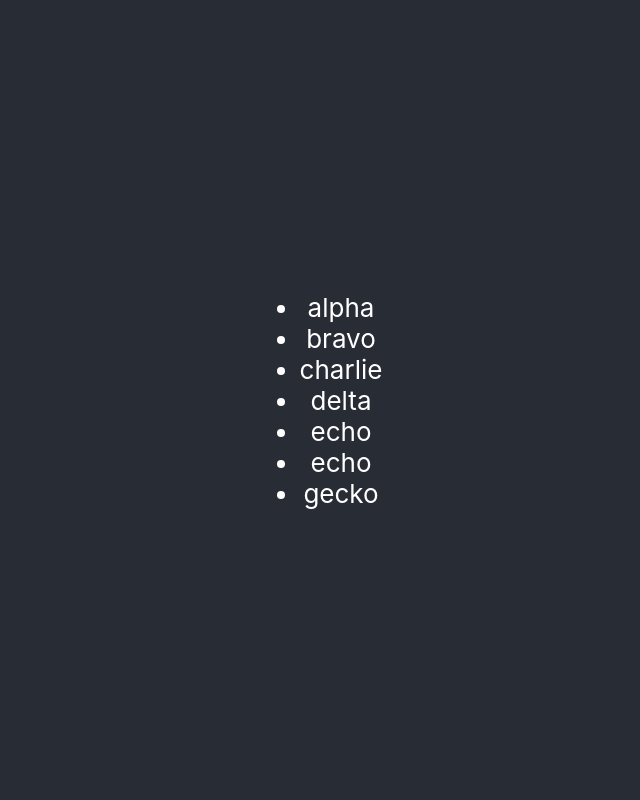
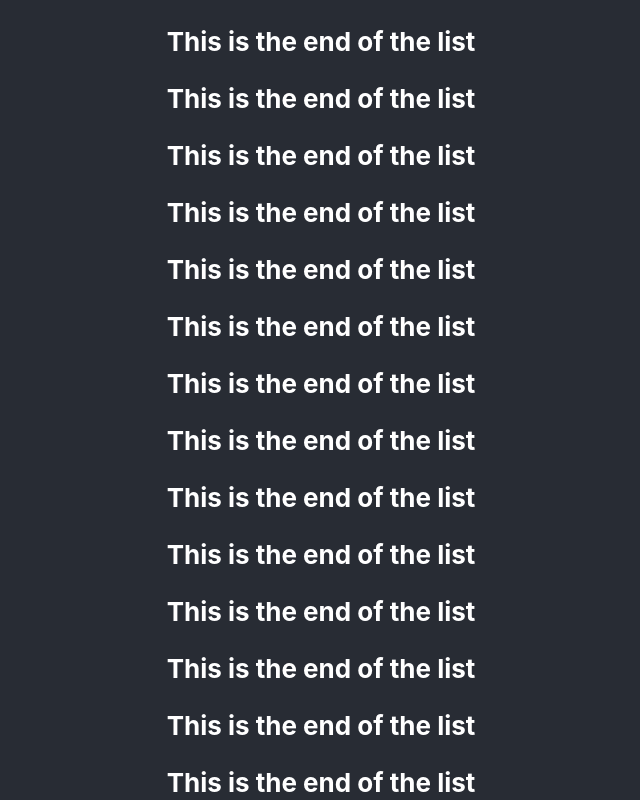
Before and after one commit to rudfoss/cra-workshop, a React (Create React App) app: page / in a window 1280 px wide. Shown: the top 800 px of the page, without its empty margins (319-959 px from the left). Built offline with nearby package versions, Linux system fonts and the light colour scheme.

Commit message:
Repeater task

```diff
--- a/src/App.tsx
+++ b/src/App.tsx
@@ -1,11 +1,15 @@
 import './App.css';
-import LoopExample from './LoopExample';
+import Repeat from './Repeat';
 
 function App() {
   return (
     <div className="App">
       <header className="App-header">
-        <LoopExample/>
+        <Repeat count={10}>
+          <Repeat count={3}>
+            <p style={{fontWeight: "bold"}}>This is the end of the list</p>
+          </Repeat>
+        </Repeat>
       </header>
     </div>
   );
--- /dev/null
+++ b/src/Repeat.tsx
@@ -0,0 +1,19 @@
+import React from "react"
+
+interface RepeatProps {
+	count: number
+	children: React.ReactElement
+}
+
+export const Repeat = ({ count, children }: RepeatProps) => {
+	const newChildren: React.ReactElement[] = []
+	for (let i=0; i<count; i++) {
+		newChildren.push(
+			React.cloneElement(children, { "data-index": i })
+		)
+	}
+
+	return <div>{newChildren}</div>
+}
+
+export default Repeat
```
Also changed, not shown: src/ListMessages.tsx (added, +25 -0 lines).
